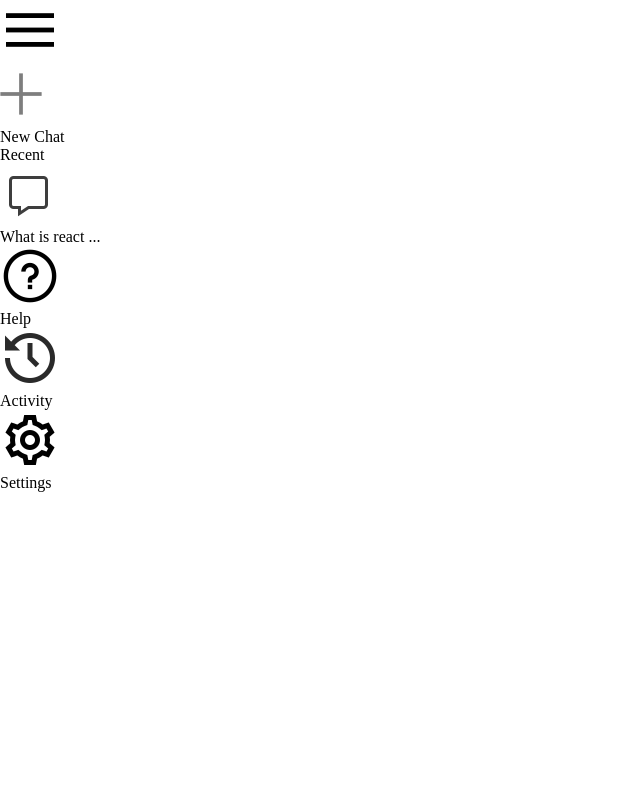
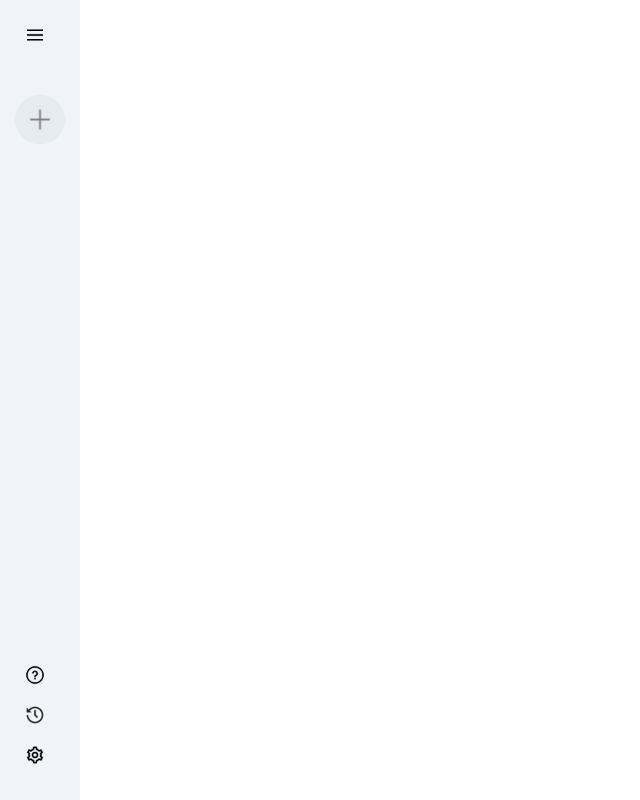
Before and after one commit to SGreen24/GojoGPT, a React (Vite) app in the folder SearchEngine/: page / in a window 1280 px wide. Shown: the whole page, without its empty margins (0-640 px from the left). Built offline with nearby package versions, Linux system fonts and the light colour scheme.

Commit message:
Working on collapsible

```diff
--- a/SearchEngine/src/components/Sidebar/Sidebar.css
+++ b/SearchEngine/src/components/Sidebar/Sidebar.css
@@ -0,0 +1,67 @@
+.sidebar{
+    min-height: 100vh;
+    display: inline-flex;
+    flex-direction: column;
+    justify-content: space-between;
+    background-color: #f0f4f9;
+    padding: 25px 15px;
+
+}
+
+.sidebar img{
+    width: 20px;
+}
+
+.sidebar .menu{
+    display: block;
+    margin-left: 10px;
+    cursor: pointer;
+}
+
+.sidebar .new-chat{
+    margin-top: 50px;
+    display: inline-flex;
+    align-items: cdenter;
+    gap: 10px;
+    padding: 10px 15px;
+    background-color: #e6eaf1;
+    border-radius: 50px;
+    font-size: 14px;
+    color: grey;
+    cursor: pointer;
+}
+
+.sidebar .recent{
+    display: flex;
+    flex-direction: column;
+}
+
+.sidebar .recent-title{
+    margin-top: 30px;
+    margin-bottom: 20px;
+}
+
+.sidebar .recent-entry{
+    display: flex;
+    align-items: start;
+    gap: 10px;
+    padding: 10px;
+    padding-right: 40px;
+    border-radius: 50px;
+    color: #282828;
+    cursor: pointer;
+}
+
+.sidebar .recent-entry:hover{
+    background-color: #e2e6eb;
+}
+
+.sidebar .bottom{
+    display: flex;
+    flex-direction: column;
+}
+
+.sidebar .bottom-item{
+    padding-right: 10px;
+    cursor: pointer;
+}
--- a/SearchEngine/src/components/Sidebar/Sidebar.jsx
+++ b/SearchEngine/src/components/Sidebar/Sidebar.jsx
@@ -1,42 +1,44 @@
-import React from 'react'
-import './Sidebar.css'
-import {assets} from '../../assets/assets'
+import React, { useState } from 'react';
+import './Sidebar.css';
+import { assets } from '../../assets/assets';
 
 const Sidebar = () => {
+    const [extended, setExtended] = useState(false);
+
     return (
         <div className='sidebar'>
             <div className="top">
                 <img className='menu' src={assets.menu_icon} alt="" />
                 <div className="new-chat">
                     <img src={assets.plus_icon} alt="" />
-                <p>New Chat</p>
+                    {extended ? <p>New Chat</p> : null}
                 </div>
+                {extended &&
                     <div className="recent">
                         <p className="recent-title">Recent</p>
                         <div className="recent-entry">
                             <img src={assets.message_icon} alt="" />
-                    <p>What is react ...</p>
+                            <p>What is React...</p>
+                        </div>
+                    </div>
+                }
+            </div>
+            <div className="bottom">
+                <div className="bottom-item recent-entry">
+                    <img src={assets.question_icon} alt="" />
+                    {extended ? <p>Help</p> : null}
+                </div>
+                <div className="bottom-item recent-entry">
+                    <img src={assets.history_icon} alt="" />
+                    {extended ? <p>Activity</p> : null}
+                </div>
+                <div className="bottom-item recent-entry">
+                    <img src={assets.setting_icon} alt="" />
+                    {extended ? <p>Settings</p> : null}
                 </div>
             </div>
         </div>
+    );
+};
 
-
-        <div className="bottom">
-            <div className="bottom-item recent-entry">
-                <img src={assets.question_icon} alt="" />
-                <p>Help</p>
-            </div>
-            <div className="bottom-item recent-entry">
-                <img src={assets.history_icon} alt="" />
-                <p>Activity</p>
-            </div>
-            <div className="bottom-item recent-entry">
-                <img src={assets.setting_icon} alt="" />
-                <p>Settings</p>
-            </div>
-        </div>
-        </div>
-  )
-}
-
-export default Sidebar
+export default Sidebar;
```
Lines whose indentation alone changed are shown as unchanged.
